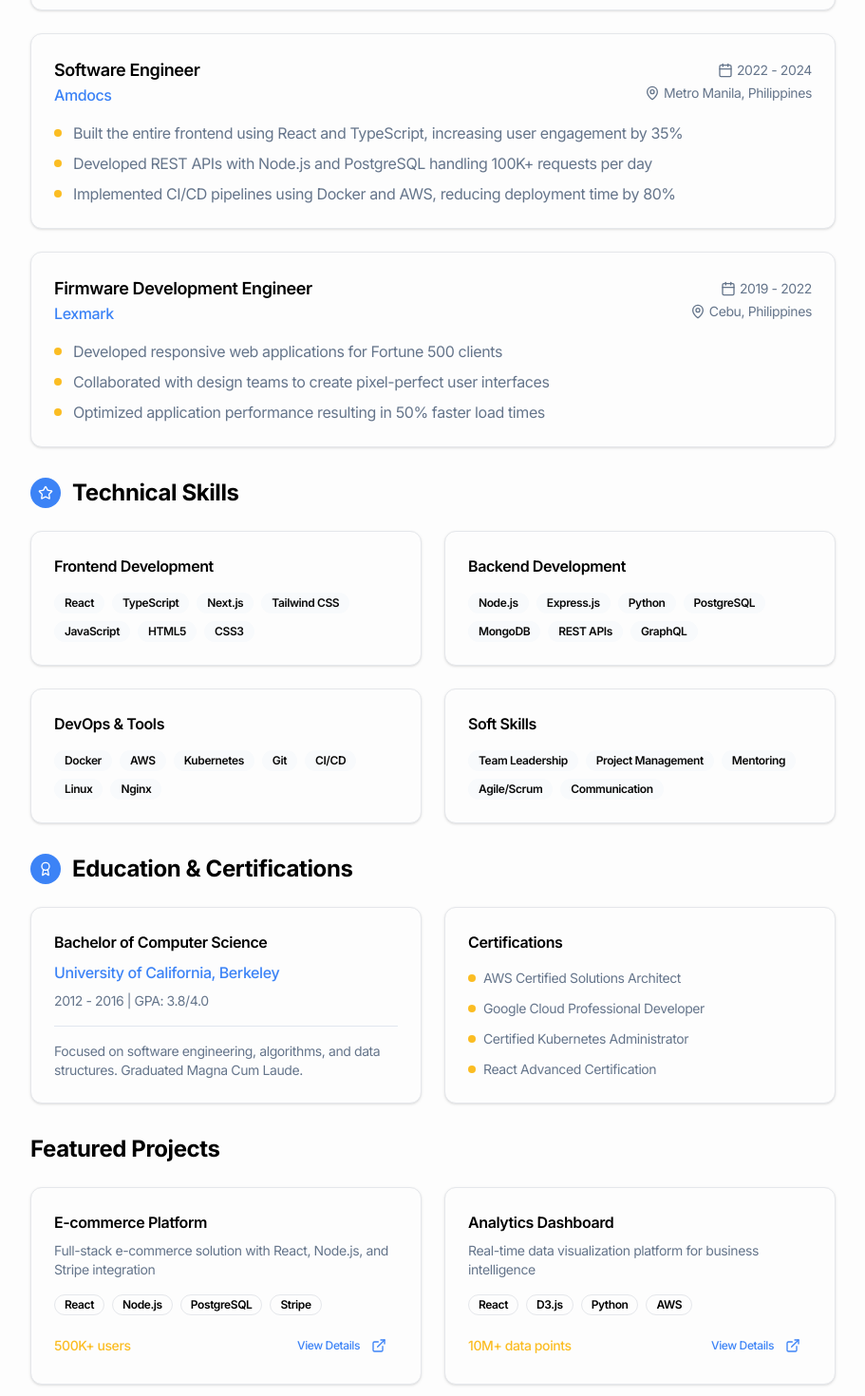
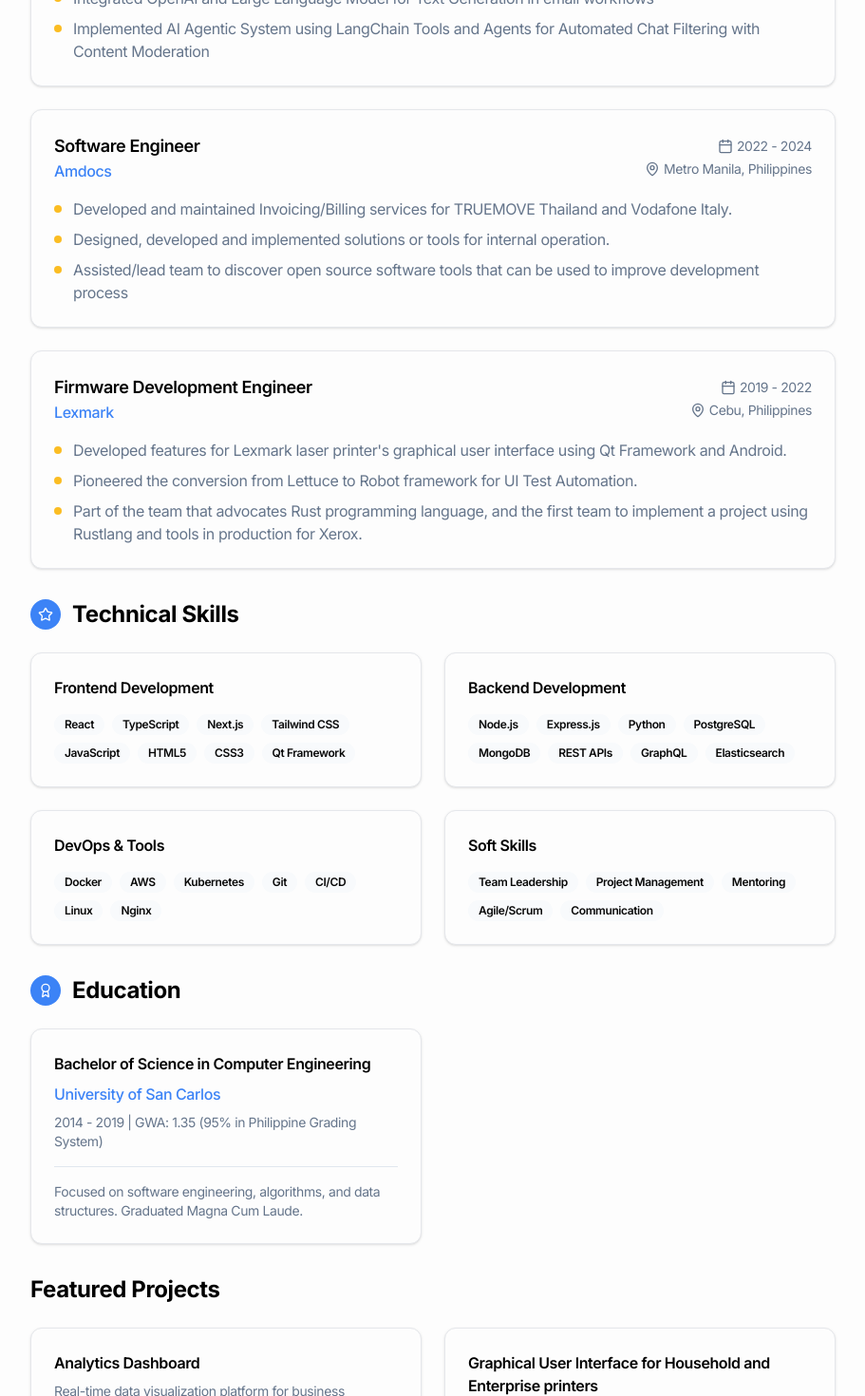
Before and after one commit to murro-jr/portfolio, a React (Vite) app: page / in a window 1280 px wide. Shown: the part 720-2190 px from the top of the page at 95% size, without its empty margins (184-1095 px from the left). Built offline with nearby package versions, Linux system fonts and the light colour scheme.

Commit message:
Update skill set and featured projects

```diff
--- a/src/App.tsx
+++ b/src/App.tsx
@@ -70,9 +70,10 @@ function App() {
                 period: '2024 - Present',
                 location: 'Singapore',
                 achievements: [
-                  'Led a team of 6 developers in building a microservices architecture that improved system performance by 40%',
-                  'Architected and implemented a real-time analytics dashboard serving 10M+ daily users',
-                  'Mentored junior developers and established code review processes that reduced bugs by 60%'
+                  'Developed service routes to integrate Salesforce APIs into the application, includes connecting to Salesforce (OAuth and Tokens), mapping fields to Salesforce Custom Object, and exporting data from app to Salesforce Object.',
+                  'Architected and implemented a real-time analytics dashboard serving 100K+ daily users',
+                  'Integrated OpenAI and Large Language Model for Text Generation in email workflows',
+                  'Implemented AI Agentic System using LangChain Tools and Agents for Automated Chat Filtering with Content Moderation',
                 ]
               },
               {
@@ -81,9 +82,9 @@ function App() {
                 period: '2022 - 2024',
                 location: 'Metro Manila, Philippines',
                 achievements: [
-                  'Built the entire frontend using React and TypeScript, increasing user engagement by 35%',
-                  'Developed REST APIs with Node.js and PostgreSQL handling 100K+ requests per day',
-                  'Implemented CI/CD pipelines using Docker and AWS, reducing deployment time by 80%'
+                  'Developed and maintained Invoicing/Billing services for TRUEMOVE Thailand and Vodafone Italy.',
+                  'Designed, developed and implemented solutions or tools for internal operation.',
+                  'Assisted/lead team to discover open source software tools that can be used to improve development process',
                 ]
               },
               {
@@ -92,9 +93,9 @@ function App() {
                 period: '2019 - 2022',
                 location: 'Cebu, Philippines',
                 achievements: [
-                  'Developed responsive web applications for Fortune 500 clients',
-                  'Collaborated with design teams to create pixel-perfect user interfaces',
-                  'Optimized application performance resulting in 50% faster load times'
+                  `Developed features for Lexmark laser printer's graphical user interface using Qt Framework and Android.`,
+                  'Pioneered the conversion from Lettuce to Robot framework for UI Test Automation.',
+                  'Part of the team that advocates Rust programming language, and the first team to implement a project using Rustlang and tools in production for Xerox.',
                 ]
               }
             ].map((job, index) => (
@@ -142,11 +143,11 @@ function App() {
             {[
               {
                 category: 'Frontend Development',
-                skills: ['React', 'TypeScript', 'Next.js', 'Tailwind CSS', 'JavaScript', 'HTML5', 'CSS3']
+                skills: ['React', 'TypeScript', 'Next.js', 'Tailwind CSS', 'JavaScript', 'HTML5', 'CSS3', 'Qt Framework']
               },
               {
                 category: 'Backend Development',
-                skills: ['Node.js', 'Express.js', 'Python', 'PostgreSQL', 'MongoDB', 'REST APIs', 'GraphQL']
+                skills: ['Node.js', 'Express.js', 'Python', 'PostgreSQL', 'MongoDB', 'REST APIs', 'GraphQL', 'Elasticsearch']
               },
               {
                 category: 'DevOps & Tools',
@@ -179,14 +180,14 @@ function App() {
             <div className="w-8 h-8 bg-primary rounded-lg flex items-center justify-center">
               <Award className="w-4 h-4 text-white" />
             </div>
-            Education & Certifications
+            Education
           </h3>
           <div className="grid grid-cols-1 md:grid-cols-2 gap-6">
             <Card className="hover:shadow-lg transition-shadow duration-300">
               <CardContent className="p-6">
-                <h4 className="font-semibold text-foreground mb-2">Bachelor of Computer Science</h4>
-                <p className="text-primary font-medium mb-2">University of California, Berkeley</p>
-                <p className="text-muted-foreground text-sm">2012 - 2016 | GPA: 3.8/4.0</p>
+                <h4 className="font-semibold text-foreground mb-2">Bachelor of Science in Computer Engineering</h4>
+                <p className="text-primary font-medium mb-2">University of San Carlos</p>
+                <p className="text-muted-foreground text-sm">2014 - 2019 | GWA: 1.35 (95% in Philippine Grading System)</p>
                 <Separator className="my-4" />
                 <p className="text-sm text-muted-foreground">
                   Focused on software engineering, algorithms, and data structures.
@@ -194,7 +195,7 @@ function App() {
                 </p>
               </CardContent>
             </Card>
-            <Card className="hover:shadow-lg transition-shadow duration-300">
+            {/* <Card className="hover:shadow-lg transition-shadow duration-300">
               <CardContent className="p-6">
                 <h4 className="font-semibold text-foreground mb-4">Certifications</h4>
                 <div className="space-y-3">
@@ -211,7 +212,7 @@ function App() {
                   ))}
                 </div>
               </CardContent>
-            </Card>
+            </Card> */}
           </div>
         </section>
 
@@ -221,28 +222,32 @@ function App() {
           <div className="grid grid-cols-1 md:grid-cols-2 gap-6">
             {[
               {
-                name: 'E-commerce Platform',
-                description: 'Full-stack e-commerce solution with React, Node.js, and Stripe integration',
-                tech: ['React', 'Node.js', 'PostgreSQL', 'Stripe'],
-                impact: '500K+ users'
-              },
-              {
                 name: 'Analytics Dashboard',
                 description: 'Real-time data visualization platform for business intelligence',
-                tech: ['React', 'D3.js', 'Python', 'AWS'],
+                tech: ['Microsoft Clarity'],
                 impact: '10M+ data points'
               },
               {
-                name: 'Mobile App',
-                description: 'Cross-platform mobile application with React Native',
-                tech: ['React Native', 'Firebase', 'Redux'],
-                impact: '100K+ downloads'
+                name: 'Graphical User Interface for Household and Enterprise printers',
+                description: 'Embedded GUIs for printers built with Yocto project',
+                tech: ['Qt Framework', 'Android', 'Linux', 'Yocto Project'],
+                impact: '100K+ printers'
               },
               {
                 name: 'API Gateway',
                 description: 'Microservices API gateway with rate limiting and authentication',
                 tech: ['Node.js', 'Docker', 'Kubernetes'],
-                impact: '1B+ requests/month'
+                impact: '100K+ requests/month'
+              },
+              {
+                name: 'AI Generated Email Workflow',
+                description: 'Generate Email with Templates and Variables',
+                tech: ['OpenAI', 'NextJS', 'Express']
+              },
+              {
+                name: 'AI Assisted Chat Filtering',
+                description: 'Advanced Filtering for Leads and Prospects',
+                tech: ['OpenAI', 'LangChain Tools and Agents', 'Text Embeddings', 'Elasticsearch', 'PostgreSQL']
               }
             ].map((project, index) => (
               <Card key={index} className="hover:shadow-lg transition-shadow duration-300">
@@ -258,10 +263,10 @@ function App() {
                   </div>
                   <div className="flex items-center justify-between">
                     <span className="text-sm font-medium text-accent">{project.impact}</span>
-                    <Button variant="ghost" size="sm" className="text-primary">
+                    {/* <Button variant="ghost" size="sm" className="text-primary">
                       View Details
                       <ExternalLink className="w-3 h-3 ml-1" />
-                    </Button>
+                    </Button> */}
                   </div>
                 </CardContent>
               </Card>
```
Also changed, not shown: 3 other files (tests, documents, lock files or other folders).
